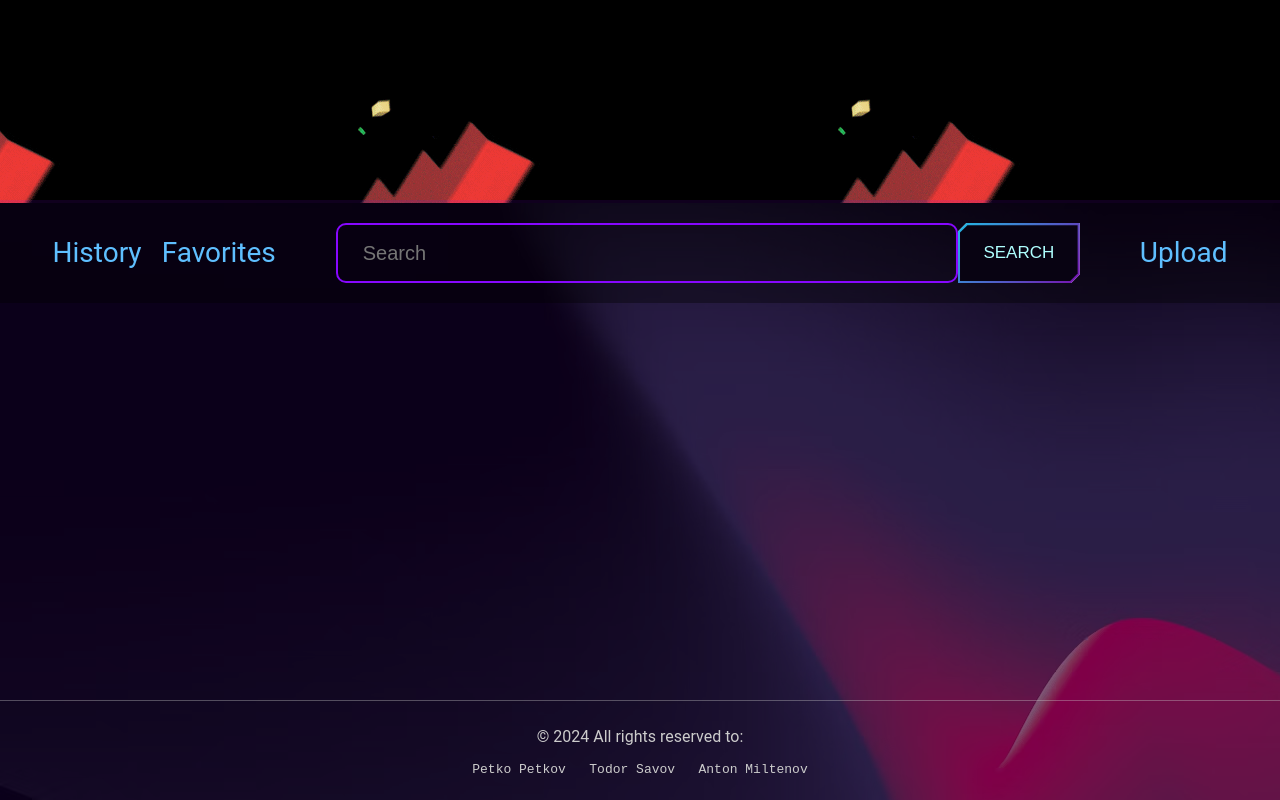
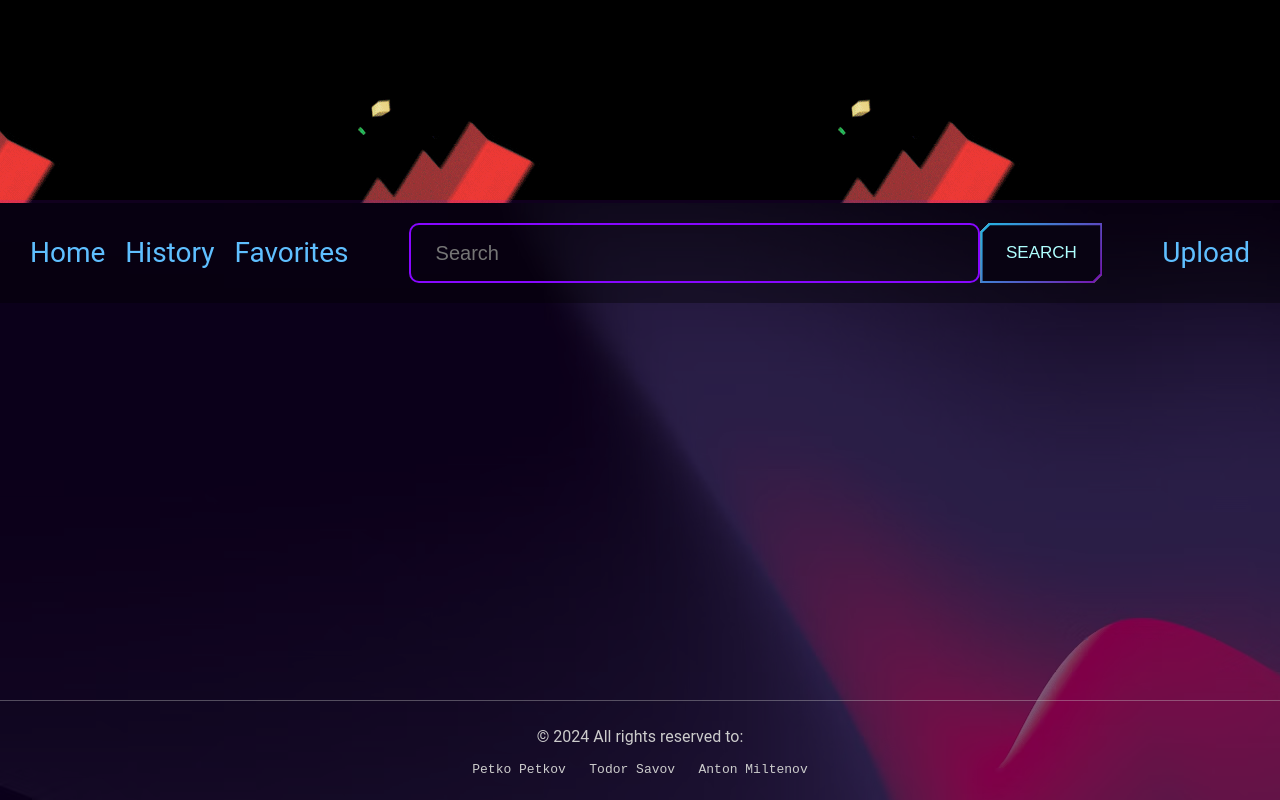
Before and after one commit to Cyber-Creators/WebProject_1, a website with bundled scripts: page index.html in a window 1280 px wide. Built offline with nearby package versions, Linux system fonts and the light colour scheme; no server answers.

Commit message:
added a home element to the nav

```diff
--- a/index.html
+++ b/index.html
@@ -15,6 +15,7 @@
     <div id="app">
       <header></header>
       <nav>
+        <a href="/" id="home">Home</a>
         <a href="#history" id="uploadedGifs">History</a>
         <a href="" id="favorites">Favorites</a>
         <form action="#" id="searchForm">
```
